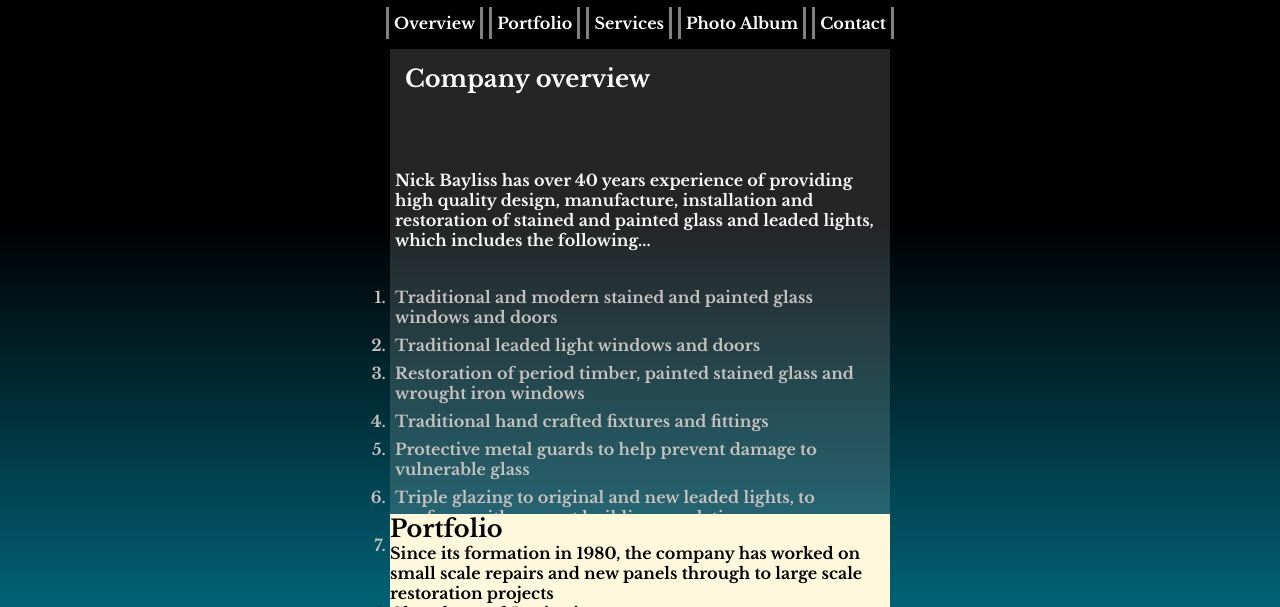
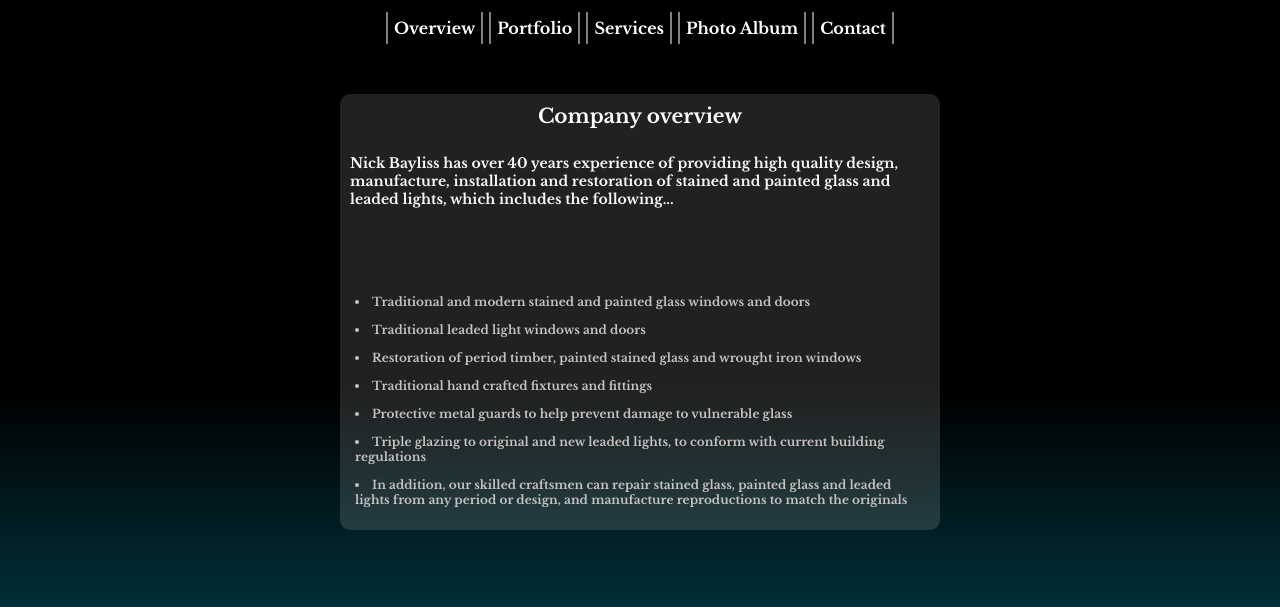
Before and after one commit to louis-burrows/bayliss-javascript, a plain HTML site: page index.html in a window 1280 px wide. Shown: the part 123-730 px from the top of the page. Drawn offline with nearby package versions, Linux system fonts and the light colour scheme.

Commit message:
minor tweaks

```diff
--- a/index.html
+++ b/index.html
@@ -66,7 +66,7 @@
         <p id="overview-paragraph">
           Nick Bayliss has over 40 years experience of providing high quality design, manufacture, installation and restoration of stained and painted glass and leaded lights, which includes the following...
         </p>
-        <ol id="overview-list">
+        <ul id="overview-list">
           <li>
             Traditional and modern stained and painted glass windows and doors
           </li>
@@ -88,7 +88,7 @@
           <li>
             In addition, our skilled craftsmen can repair stained glass, painted glass and leaded lights from any period or design, and manufacture reproductions to match the originals
           </li>
-        </ol>
+        </ul>
       </section>
 
 
--- a/styles.scss
+++ b/styles.scss
@@ -18,16 +18,15 @@ body {
     background-size: 450px auto;
     width: 100%;
     h1 {
-      color: white;
+      color: rgb(255, 255, 255);
       min-height: 120px;
       padding: 15px;
       font-size: 25px;
-      font-weight: 600;
       text-align: center;
       background-image: linear-gradient(rgba(0, 0, 0, 0), rgba(0, 0, 0, 0.0), rgba(0, 0, 0, 1));
     }
     nav {
-      padding: 5px 0px 5px 0px;
+      padding: 10px 0px 5px 0px;
       background-color: black;
       min-height: 30px;
       text-align: center;
@@ -54,7 +53,7 @@ body {
         position: absolute;
         opacity: 0.5;
         height: 100%;
-        width: 3px;
+        width: 2px;
         content: '';
         background: #FFF;
         transition: all 0.4s;
@@ -70,7 +69,7 @@ body {
       a:hover:before, a:hover:after {
         opacity: 1;
         height: 2px;
-        width: 102%;
+        width: 103%;
       }
     }
   }
@@ -78,41 +77,50 @@ body {
   main {
     width: 100%;
     background: rgb(0,0,0);
-    background: linear-gradient(180deg, rgba(0,0,0,1) 0%, rgba(0,0,0,1) 22%, rgba(2,160,193,1) 100%);
+    background: linear-gradient(180deg, rgba(0,0,0,1) 0%, rgba(0,0,0,1) 42%, rgb(2, 100, 119) 100%);
     background-attachment: fixed;
 
     #container-for-content {
       margin: 0 auto;
-      max-width: 500px;
+      width: 85%;
+      max-width: 600px;
       text-align: left;
       display: grid;
       grid-template-columns: 100%;
       grid-template-rows: auto auto auto auto;
 
       #company-overview {
+        margin-top: 40px;
+        margin-bottom: 80px;
+        border-radius: 10px;
         display: grid;
         grid-template-columns: 100%;
-        grid-template-rows: 25% 25% 25% 25%;
-        background-color: rgba(255, 255, 255, 0.144);
+        grid-template-rows: 50px 130px auto;
+        background-color: rgba(255, 255, 255, 0.13);
         grid-column: 1 / span 1;
         grid-row: 1 / span 1;
+        padding: 10px;
         h2 {
+          text-align: center;
+          font-size: 20px;
           grid-column: 1 / span 1;
           grid-row: 1 / span 1;
           color: rgb(253, 253, 253);
-          padding: 15px;
         }
         p {
+          font-size: 14px;
           grid-column: 1 / span 1;
           grid-row: 2 / span 1;
-          padding: 5px;
           color: rgb(248, 248, 248);
         }
-        ol {
+        ul {
           grid-column: 1 / span 1;
           grid-row: 3 / span 1;
+          margin-bottom: 10px;
+          list-style-position: inside;
           li {
-          padding: 5px 5px 3px 5px;
+          font-size: 12px;
+          padding: 10px 5px 3px 5px;
           color: rgb(197, 193, 191);
           }
         }
```
Also changed, not shown: styles.css, 1 other file.
